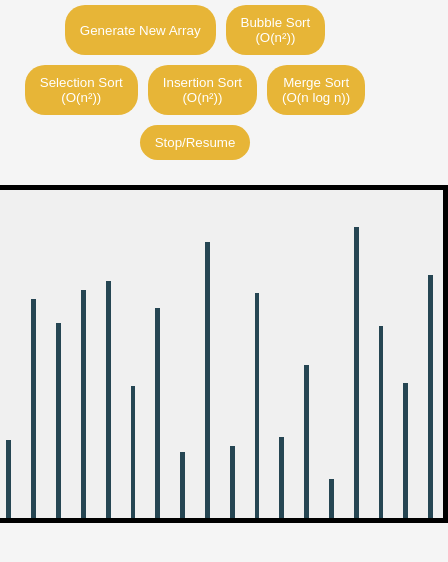
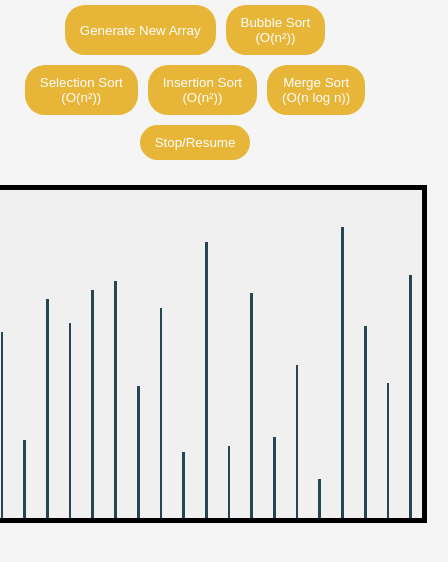
Before and after one commit to onkarpuri/Sorting-Visualizer, a plain HTML site: page index.html in a window 390 px wide. Shown: the whole page, 448 px wide, since content can reach past the window. Drawn offline with Linux system fonts and the light colour scheme.

Commit message:
Update style.css

```diff
--- a/style.css
+++ b/style.css
@@ -72,7 +72,7 @@ button:hover {
     }
     #array-container{
         height: 40vh;
-        width: 60vh;
+        width: 55vh;
     }
     .controls{
 
```
